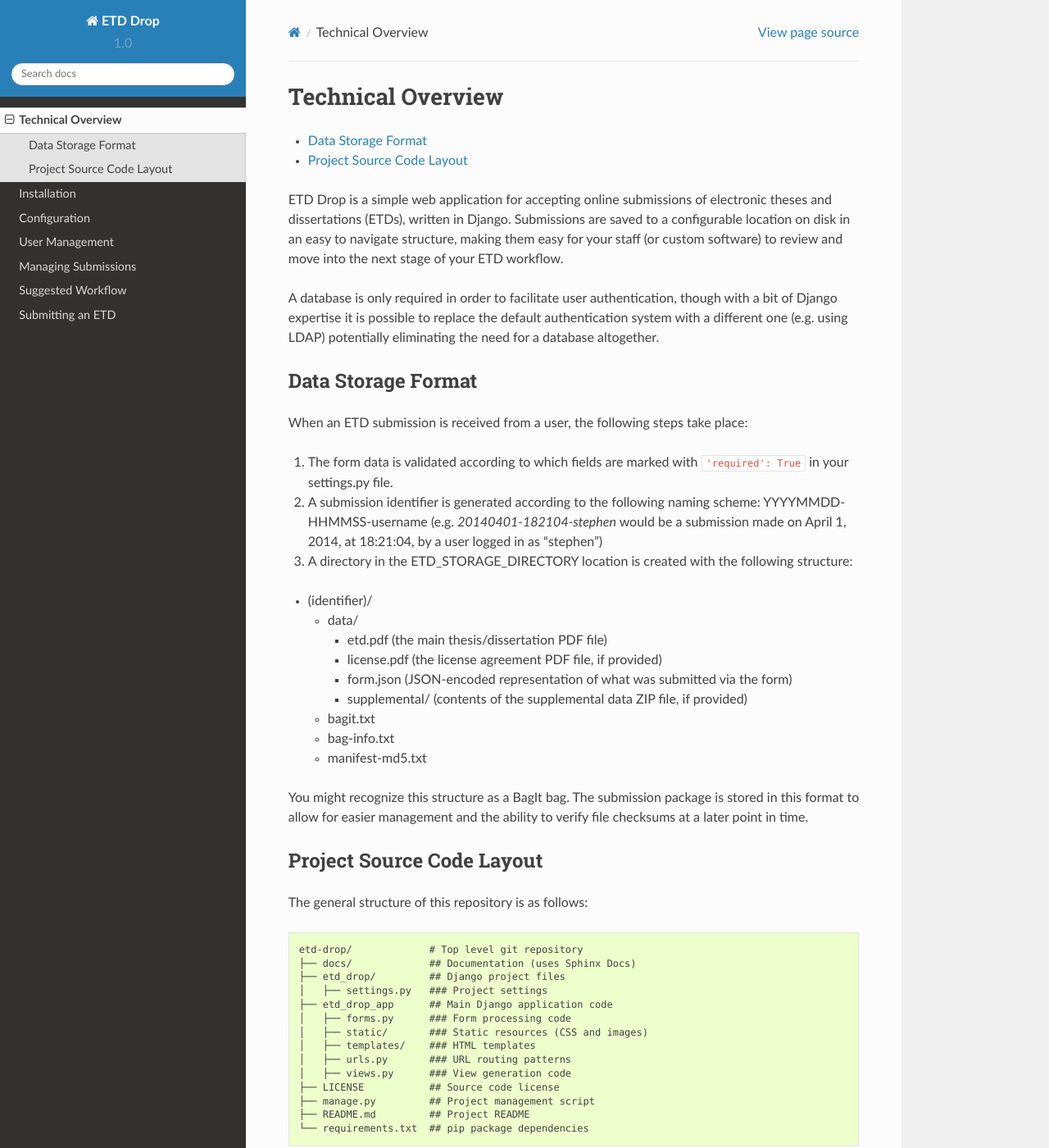
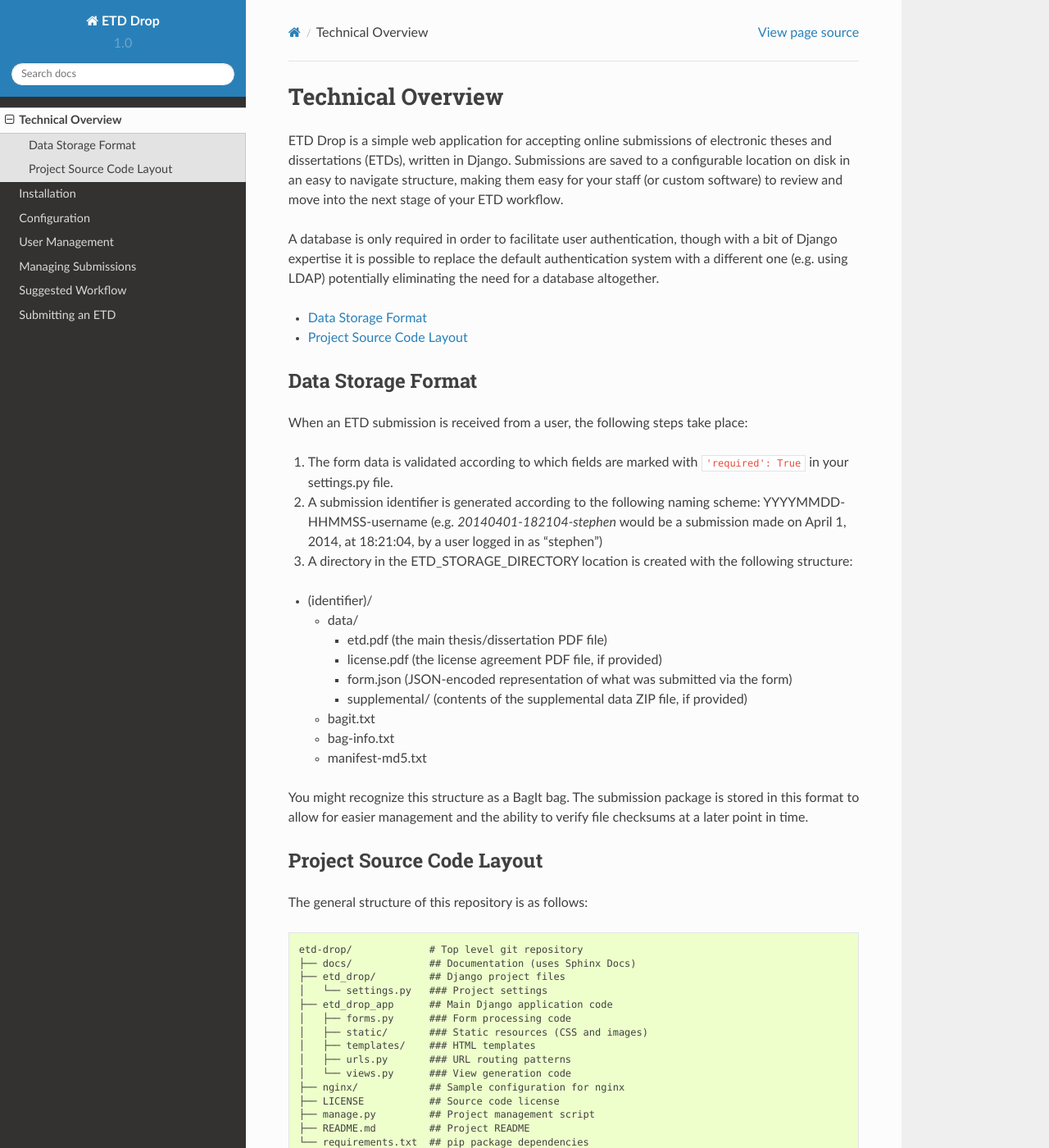
Before and after one commit to MetaArchive/etd-drop, a Sphinx documentation site: the page built from docs/source/technical_overview.rst, in a window 1280 px wide and 1400 px high. Shown: the whole window at 82% size. Built offline with Sphinx 7.4.7 and the Read the Docs theme 2.0.0, drawn with Linux system fonts in a browser that asks for light colours.

Commit message:
Documentation improvements and cleanup

```diff
--- a/docs/source/administration.rst
+++ /dev/null
@@ -1,4 +0,0 @@
-Administration
-==============
-
-TODO (visit /admin in your browser)
--- a/docs/source/installation.rst
+++ b/docs/source/installation.rst
@@ -7,6 +7,10 @@
 minor database-related setup and some Python package dependencies. Popular
 ways of running Django apps include gunicorn, nginx (with uwsgi), and Apache
 (with mod_wsgi).
+
+.. contents::
+    :local:
+    :depth: 2
 
 System Requirements
 ===================
--- a/docs/source/technical_overview.rst
+++ b/docs/source/technical_overview.rst
@@ -50,20 +50,21 @@
 file checksums at a later point in time.
 
 Project Source Code Layout
---------------------------
+==========================
 
 The general structure of this repository is as follows::
 
     etd-drop/             # Top level git repository
     ├── docs/             ## Documentation (uses Sphinx Docs)
     ├── etd_drop/         ## Django project files
-    │   ├── settings.py   ### Project settings
+    │   └── settings.py   ### Project settings
     ├── etd_drop_app      ## Main Django application code
     │   ├── forms.py      ### Form processing code
     │   ├── static/       ### Static resources (CSS and images)
     │   ├── templates/    ### HTML templates
     │   ├── urls.py       ### URL routing patterns
-    │   ├── views.py      ### View generation code
+    │   └── views.py      ### View generation code
+    ├── nginx/            ## Sample configuration for nginx
     ├── LICENSE           ## Source code license
     ├── manage.py         ## Project management script
     ├── README.md         ## Project README
```
Also changed, not shown: other parts of docs/source/technical_overview.rst (+5 -5 lines), docs/source/submitting_an_etd.rst (+12 -1 lines), 1 other file.
